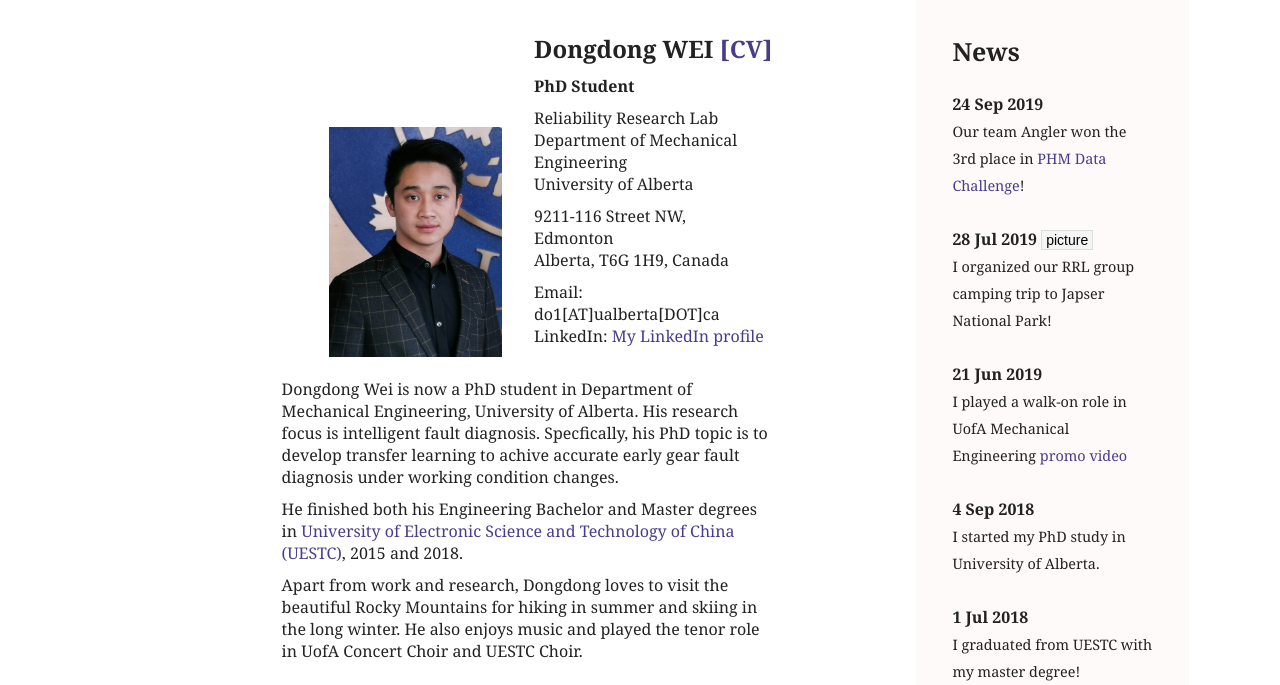
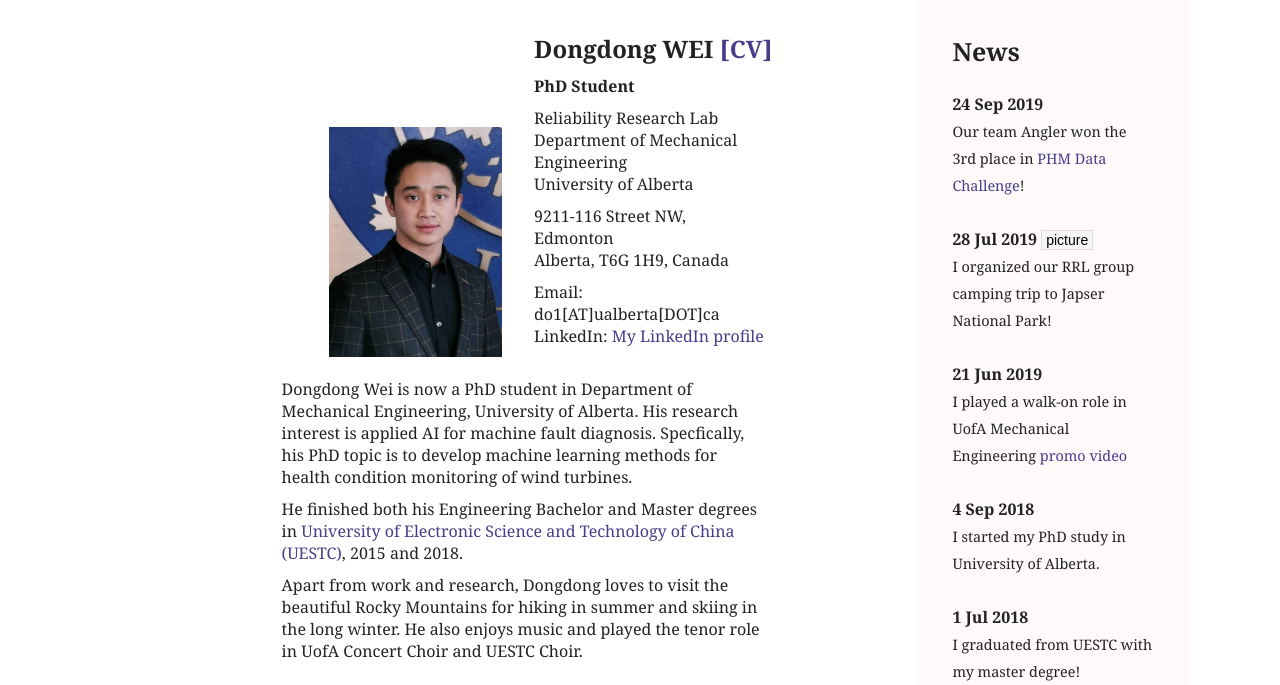
Before and after one commit to redone17/redone17.github.io, a plain HTML site: page index.html in a window 1280 px wide. Shown: the part 115-800 px from the top of the page. Drawn offline with Linux system fonts and the light colour scheme.

Commit message:
remove jargons

```diff
--- a/index.html
+++ b/index.html
@@ -60,8 +60,8 @@ content="Dongdong Wei, PhD, stduent, Reliability, Research, Mechanical, Engineer
 	<DIV style="margin-top:20px;">
 	<P>
 	Dongdong Wei is now a PhD student in Department of Mechanical Engineering, University of Alberta.
-	His research focus is intelligent fault diagnosis. Specfically, his PhD topic is to develop
-	transfer learning to achive accurate early gear fault diagnosis under working condition changes. &nbsp;
+	His research interest is applied AI for machine fault diagnosis. Specfically, his PhD topic is to develop
+	machine learning methods for health condition monitoring of wind turbines. &nbsp;
 	</P>
 
 	<P> He finished both his Engineering Bachelor and Master degrees in
```
